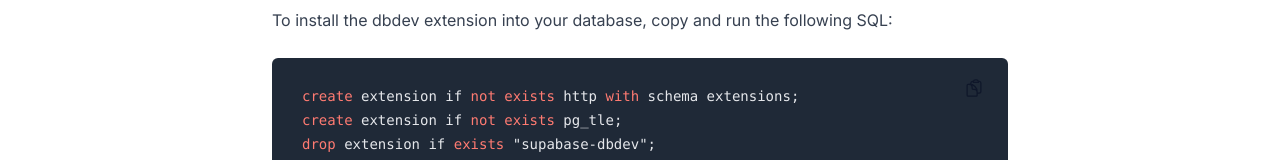
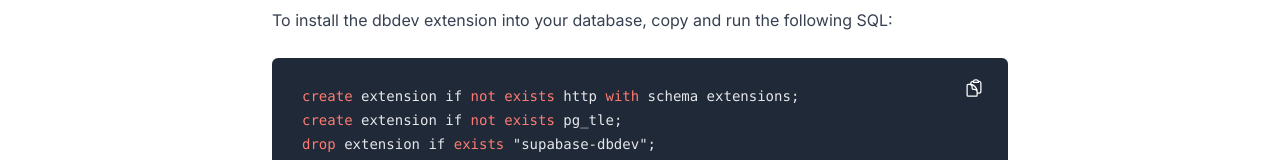
Before and after one commit to supabase/dbdev, a Next.js app in the folder website/: page /installer in a window 1280 px wide. Shown: the part 173-333 px from the top of the page. Built offline with nearby package versions, Linux system fonts and the light colour scheme; no server answers.

Commit message:
fix markdown copy button

```diff
--- a/website/components/ui/CopyButton.tsx
+++ b/website/components/ui/CopyButton.tsx
@@ -23,14 +23,19 @@
 interface CopyButtonProps
   extends HTMLAttributes<HTMLButtonElement>,
     VariantProps<typeof copyButtonVariants> {
-  value: string
+  getValue: () => string
 }
 
 async function copyToClipboardWithMeta(value: string) {
   navigator.clipboard.writeText(value)
 }
 
-const CopyButton = ({ value, className, ...props }: CopyButtonProps) => {
+const CopyButton = ({
+  getValue,
+  className,
+  variant,
+  ...props
+}: CopyButtonProps) => {
   const [hasCopied, setHasCopied] = useState(false)
 
   useEffect(() => {
@@ -50,9 +55,9 @@
 
   return (
     <button
-      className={cn(copyButtonVariants(), className)}
+      className={cn(copyButtonVariants({ variant }), className)}
       onClick={() => {
-        copyToClipboardWithMeta(value)
+        copyToClipboardWithMeta(getValue())
         setHasCopied(true)
       }}
       {...props}
--- a/website/components/ui/Markdown.tsx
+++ b/website/components/ui/Markdown.tsx
@@ -1,4 +1,4 @@
-import { ComponentPropsWithoutRef } from 'react'
+import { ComponentPropsWithoutRef, ReactNode } from 'react'
 import ReactMarkdown from 'react-markdown'
 import rehypeHighlight from 'rehype-highlight'
 import remarkGfm from 'remark-gfm'
@@ -7,23 +7,39 @@
 
 type MarkdownProps = ComponentPropsWithoutRef<typeof ReactMarkdown>
 
-const getDefaultComponents: (args: {
-  rawMarkdown: string
-}) => MarkdownProps['components'] = ({ rawMarkdown }) => ({
+function childrenToText(children: any): string {
+  if (typeof children === 'string') {
+    return children
+  }
+
+  if (Array.isArray(children)) {
+    return children.map(childrenToText).join('')
+  }
+
+  if (children.props && children.props.children) {
+    return childrenToText(children.props.children)
+  }
+
+  return ''
+}
+
+const DEFAULT_COMPONENTS: MarkdownProps['components'] = {
   code({ node, inline, className, children, ...props }) {
     return (
       <code {...props} className={cn('relative', className)}>
-        <CopyButton
-          value={rawMarkdown}
-          className="absolute top-0 right-0"
-          variant="dark"
-        />
+        {!inline && (
+          <CopyButton
+            getValue={() => childrenToText(children)}
+            className="absolute top-0 right-0"
+            variant="dark"
+          />
+        )}
 
         {children}
       </code>
     )
   },
-})
+}
 
 const Markdown = ({
   className,
@@ -40,7 +56,7 @@
     linkTarget={linkTarget}
     className={cn('prose max-w-none', className)}
     components={{
-      ...getDefaultComponents({ rawMarkdown: children }),
+      ...DEFAULT_COMPONENTS,
       ...components,
     }}
     {...props}
--- a/website/pages/[handle]/[package].tsx
+++ b/website/pages/[handle]/[package].tsx
@@ -1,7 +1,7 @@
 import { dehydrate, QueryClient } from '@tanstack/react-query'
-import dayjs from '~/lib/dayjs'
 import { GetStaticPaths, GetStaticProps } from 'next'
 import DynamicLayout from '~/components/layouts/DynamicLayout'
+import CopyButton from '~/components/ui/CopyButton'
 import Markdown from '~/components/ui/Markdown'
 import Tabs, { TabsContent, TabsList, TabsTrigger } from '~/components/ui/Tabs'
 import H1 from '~/components/ui/typography/H1'
@@ -13,9 +13,9 @@
 import { prefetchPackage, usePackageQuery } from '~/data/packages/package-query'
 import { getAllPackages } from '~/data/static-path-queries'
 import { NotFoundError } from '~/data/utils'
+import dayjs from '~/lib/dayjs'
 import { NextPageWithLayout } from '~/lib/types'
 import { firstStr, useParams } from '~/lib/utils'
-import CopyButton from '~/components/ui/CopyButton'
 
 const PackagePage: NextPageWithLayout = () => {
   const { handle, package: partialPackageName } = useParams()
@@ -34,7 +34,7 @@
       <div className="flex flex-col gap-2">
         <div className="flex items-end gap-3">
           <H1>{pkg?.package_name ?? 'Loading...'}</H1>
-          {pkg && <CopyButton value={pkg.package_name} />}
+          {pkg && <CopyButton getValue={() => pkg.package_name} />}
         </div>
 
         <div className="flex items-center gap-1 text-slate-700">
```
